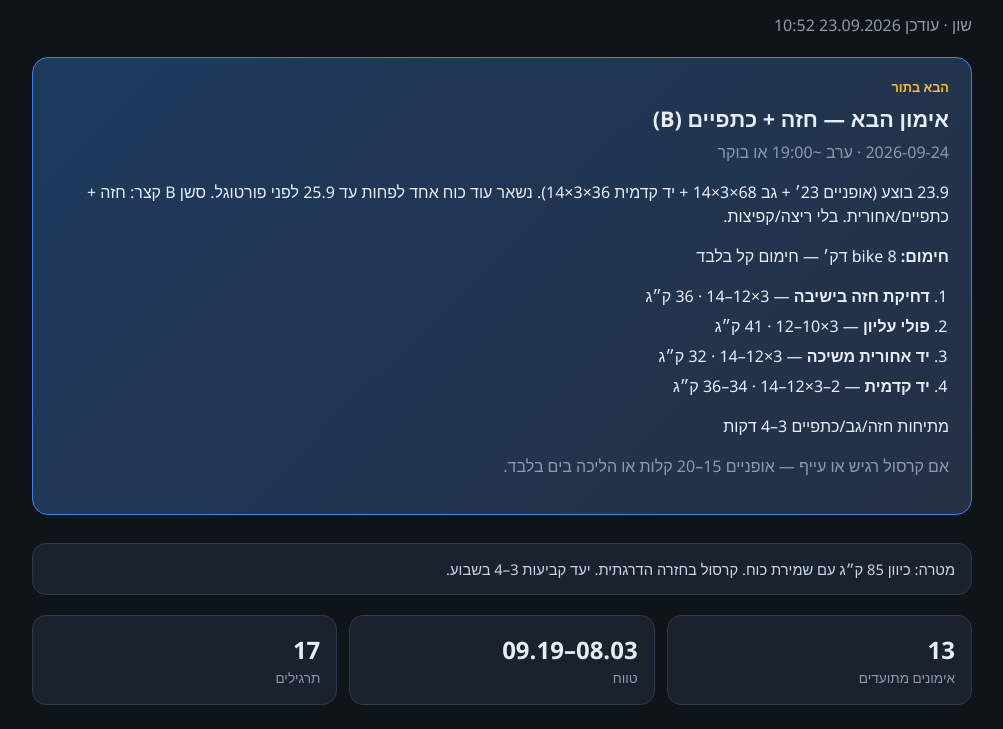
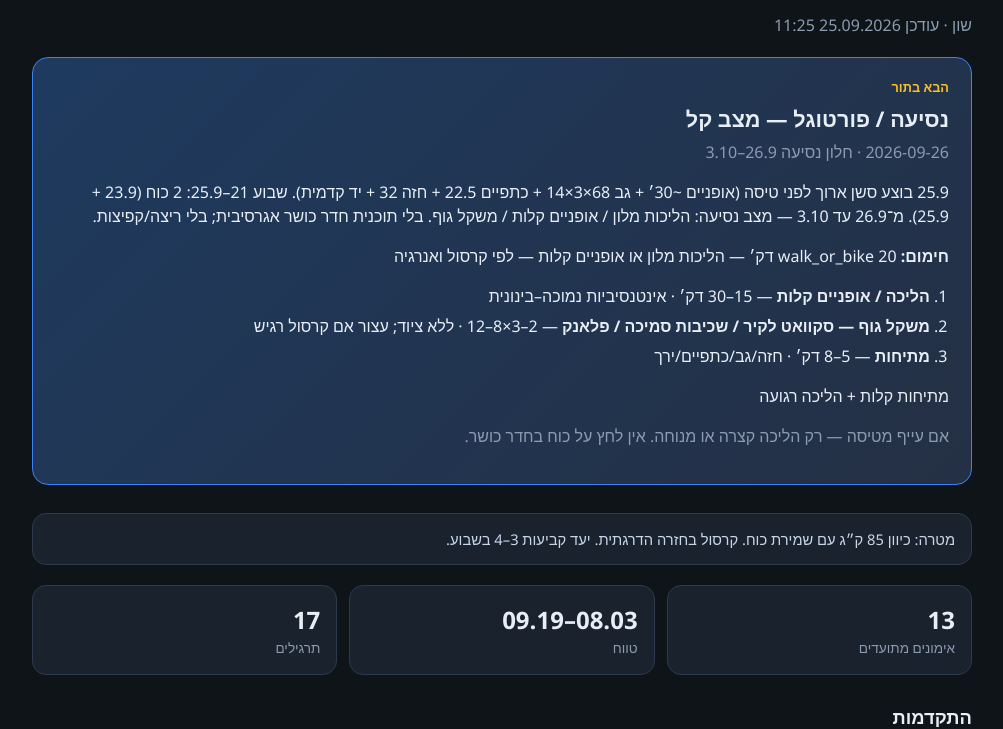
Before and after one commit to levinshon-98/atlas-pulse-fsqy7r, a plain HTML site: page index.html in a window 1280 px wide. Shown: the part 73-802 px from the top of the page, without its empty margins (138-1141 px from the left). Drawn offline with Linux system fonts and the light colour scheme.

Commit message:
Update dashboard

```diff
--- a/index.html
+++ b/index.html
@@ -19,17 +19,17 @@ td{padding:8px;border-bottom:1px solid var(--border);vertical-align:top}tr:last-
 .foot{margin:10px 0 0;font-size:.85rem;color:var(--muted)}.banner{background:var(--panel);border:1px solid var(--border);border-radius:14px;padding:14px 16px;margin-bottom:20px;color:#c7d7ea;font-size:.92rem}
 footer{margin-top:36px;color:var(--muted);font-size:.8rem}
 </style></head><body><div class="wrap">
-<h1>דוח אימונים</h1><p class="subtitle">שון · עודכן 23.09.2026 10:52</p>
+<h1>דוח אימונים</h1><p class="subtitle">שון · עודכן 25.09.2026 11:25</p>
 
 <section class="next-plan">
 <div class="next-label">הבא בתור</div>
-<h2>אימון הבא — חזה + כתפיים (B)</h2>
-<p class="meta">2026-09-24 · ערב ~19:00 או בוקר</p>
-<p class="coach">23.9 בוצע (אופניים 23׳ + גב 68×3×14 + יד קדמית 36×3×14). נשאר עוד כוח אחד לפחות עד 25.9 לפני פורטוגל. סשן B קצר: חזה + כתפיים/אחורית. בלי ריצה/קפיצות.</p>
-<p class="cardio"><strong>חימום:</strong> bike 8 דק׳ — חימום קל בלבד</p>
-<ol class="plan-list"><li><strong>דחיקת חזה בישיבה</strong> — 3×12–14 · 36 ק״ג</li><li><strong>פולי עליון</strong> — 3×10–12 · 41 ק״ג</li><li><strong>יד אחורית משיכה</strong> — 3×12–14 · 32 ק״ג</li><li><strong>יד קדמית</strong> — 2–3×12–14 · 34–36 ק״ג</li></ol>
-<p class="finisher">מתיחות חזה/גב/כתפיים 3–4 דקות</p>
-<p class="skip muted">אם קרסול רגיש או עייף — אופניים 15–20 קלות או הליכה בים בלבד.</p>
+<h2>נסיעה / פורטוגל — מצב קל</h2>
+<p class="meta">2026-09-26 · חלון נסיעה 26.9–3.10</p>
+<p class="coach">25.9 בוצע סשן ארוך לפני טיסה (אופניים ~30׳ + גב 68×3×14 + כתפיים 22.5 + חזה 32 + יד קדמית). שבוע 21–25.9: 2 כוח (23.9 + 25.9). מ־26.9 עד 3.10 — מצב נסיעה: הליכות מלון / אופניים קלות / משקל גוף. בלי תוכנית חדר כושר אגרסיבית; בלי ריצה/קפיצות.</p>
+<p class="cardio"><strong>חימום:</strong> walk_or_bike 20 דק׳ — הליכות מלון או אופניים קלות — לפי קרסול ואנרגיה</p>
+<ol class="plan-list"><li><strong>הליכה / אופניים קלות</strong> — 15–30 דק׳ · אינטנסיביות נמוכה–בינונית</li><li><strong>משקל גוף — סקוואט לקיר / שכיבות סמיכה / פלאנק</strong> — 2–3×8–12 · ללא ציוד; עצור אם קרסול רגיש</li><li><strong>מתיחות</strong> — 5–8 דק׳ · חזה/גב/כתפיים/ירך</li></ol>
+<p class="finisher">מתיחות קלות + הליכה רגועה</p>
+<p class="skip muted">אם עייף מטיסה — רק הליכה קצרה או מנוחה. אין לחץ על כוח בחדר כושר.</p>
 </section>
 <div class="banner">מטרה: כיוון 85 ק״ג עם שמירת כוח. קרסול בחזרה הדרגתית. יעד קביעות 3–4 בשבוע.</div>
 <div class="stats"><div class="stat"><div class="n">13</div><div class="l">אימונים מתועדים</div></div>
```
